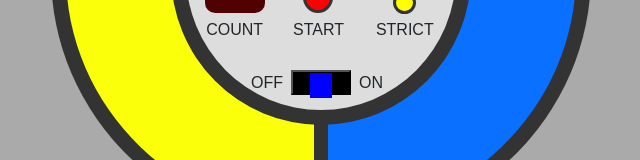
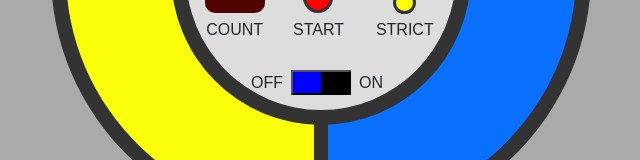
Before and after one commit to entorenee/simon-game, a React (Create React App) app: page / in a window 1280 px wide. Shown: the part 363-523 px from the top of the page, without its empty margins (319-959 px from the left). Built offline with nearby package versions, Linux system fonts and the light colour scheme.

Commit message:
Format power button to use button el

```diff
--- a/src/style/PowerButton.scss
+++ b/src/style/PowerButton.scss
@@ -22,14 +22,18 @@
   width: 60px;
   height: inherit;
   display: inline-block;
+  position: relative;
   cursor: pointer;
   background-color: black;
 }
 
 .toggle-power-button {
   width: 50%;
-  height: inherit;
+  height: 100%;
   display: inline-block;
+  position: absolute;
+  top: 0;
+  left: 0;
   background-color: blue;
   transition: transform 500ms;
 }
```
